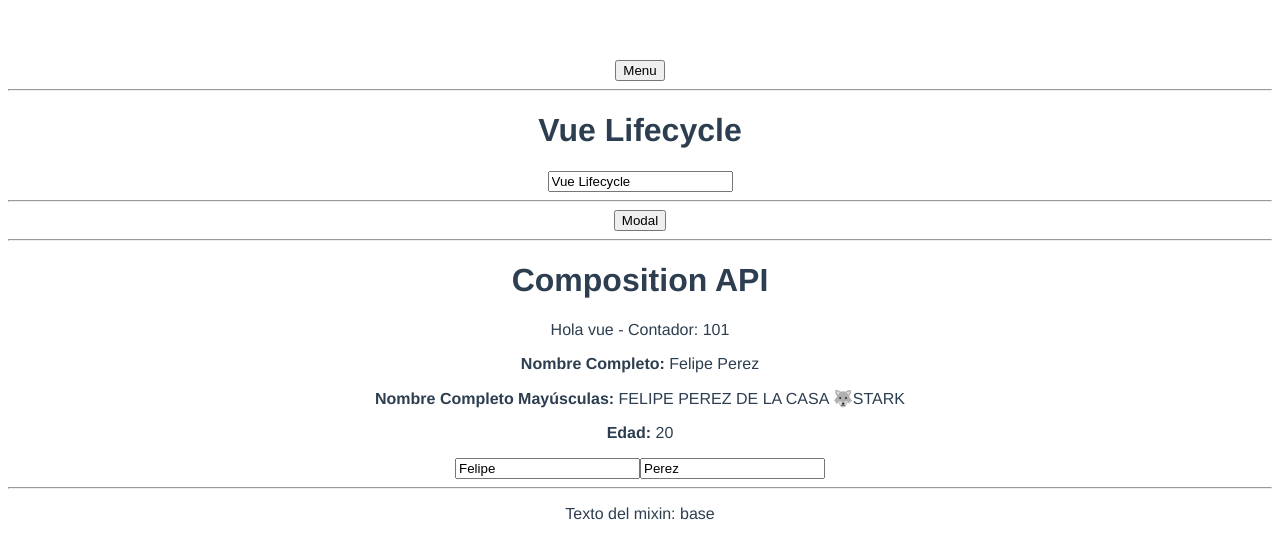
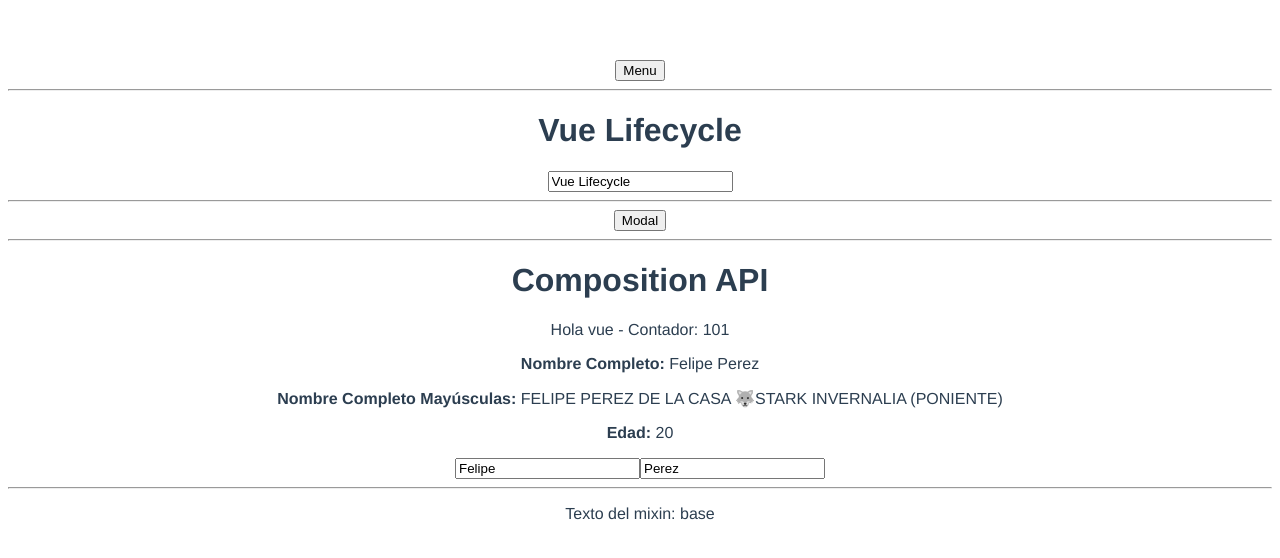
Before and after one commit to afperdomo2/curso-vue-composition-api, a Vue app: page / in a window 1280 px wide. Shown: the top 558 px of the page. Built offline with nearby package versions, Linux system fonts and the light colour scheme.

Commit message:
Usando props reactivos

```diff
--- a/src/App.vue
+++ b/src/App.vue
@@ -9,7 +9,7 @@
     <LifeCycle />
     <hr />
 
-    <CompositionApi />
+    <CompositionApi ciudad="Invernalia" continente="Poniente" />
     <hr />
 
     <p>{{ textoBase }}</p>
--- a/src/components/CompositionApi.vue
+++ b/src/components/CompositionApi.vue
@@ -18,16 +18,43 @@
 </template>
 
 <script>
-import { ref, reactive, onMounted, watch, computed } from "vue";
+import { ref, toRefs, reactive, onMounted, watch, computed } from "vue";
 
 export default {
-  setup() {
+  props: {
+    ciudad: String,
+    continente: String,
+  },
+  setup(props) {
+    /*
+     * toRefs
+     * Convierte todas las propiedades en un objeto simple con propiedades que son referencias.
+     * Con esto se le puede dar reactividad todos los props, ya que estos no lo son, en caso de
+     * que se necesite
+     */
+    const { ciudad, continente } = toRefs(props);
+
+    /*
+     * toRef
+     * Hace lo mismo que toRefs, pero enfocado a una sola propiedad del objeto
+     *
+     * const ciudad = toRef(props, "ciudad");
+     * const continente = toRef(props, "continente");
+     *
+     */
+
     // Refs
     // Sirve para agregar reactividad a tipos de datos primitivos
     // Ejemplo: String, Number, Boolean, etc
     const text = ref("Hola vue");
     const counter = ref(0);
     const casa = ref("🐺Stark");
+    /*
+     * Los props también se podrían volver reactivos usando ref, pero serían más repetitivos
+     *
+     * const ciudad = ref(props.ciudad);
+     * const continente = ref(props.continente);
+     */
 
     // Reactive
     // Sirve para agregar reactividad a objetos
@@ -69,7 +96,7 @@ export default {
       persona,
       // Computed props
       nombreCompletoMayus: computed(() => {
-        return `${persona.nombre} ${persona.apellido} de la casa ${casa.value}`.toUpperCase();
+        return `${persona.nombre} ${persona.apellido} de la casa ${casa.value} ${ciudad.value} (${continente.value})`.toUpperCase();
       }),
     };
   },
```
